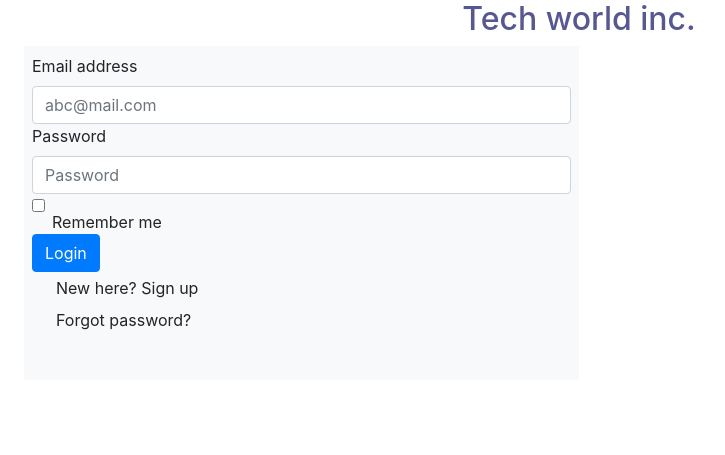
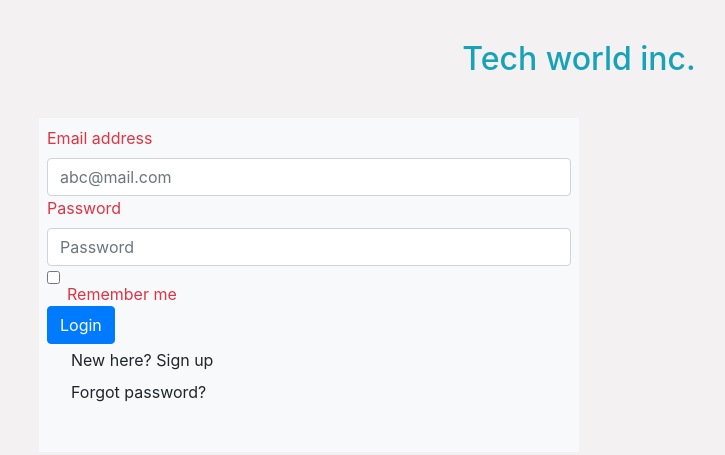
Before and after one commit to KenIyanya/login-page, a plain HTML site: page index.html in a window 1280 px wide. Shown: the whole page, without its empty margins (61-786 px from the left). Drawn offline with nearby package versions, Linux system fonts and the light colour scheme.

Commit message:
Update index.html

```diff
--- a/index.html
+++ b/index.html
@@ -7,15 +7,16 @@
   <script src="https://cdn.jsdelivr.net/npm/vue@2.6.11"></script>
   <link rel="stylesheet" href="https://stackpath.bootstrapcdn.com/bootstrap/4.4.1/css/bootstrap.min.css" integrity="sha384-Vkoo8x4CGsO3+Hhxv8T/Q5PaXtkKtu6ug5TOeNV6gBiFeWPGFN9MuhOf23Q9Ifjh" crossorigin="anonymous">
   <style>
-    .title{text-align: center; color: rgb(87, 87, 145);}
+  body{background-color: rgb(243, 241, 241); margin: 0.5em;}
+    h2{text-align: center; padding: 1em;}
   </style>
 </head>
-<body>
-  <h2 class="title">Tech world inc.</h2>
+<body class="container">
+  <h2 class="text-info">Tech world inc.</h2>
   <div id="app" class="container d-flex bd-highlight" style="height: 350px;">
 
-    <div id="form" class="form-group p-2 w-50 bd-highlight bg-light " >
-      <label for="exampleDropdownFormEmail1">Email address</label>
+    <div id="form" class="form-group p-2 w-50 bd-highlight bg-light text-danger" >
+      <label for="exampleDropdownFormEmail1" >Email address</label>
       <input type="email" v-model="email" placeholder="abc@mail.com" class="form-control ">
       <label for="exampleDropdownFormPassword1">Password</label>
       <input type="password" v-model="password" placeholder="Password" class="form-control">
@@ -35,6 +36,7 @@
 
 
    <div id="result" class="p-2 flex-shrink-1 bd-highlight" style="height: 100px; width: 200px;">
+    <h5>{{loginDetails}}</h5>
       {{showemail}}
       <p></p>
       {{showpassword}}
@@ -50,12 +52,14 @@
           email: '',
           password: '',
           showemail: '',
-          showpassword: ''
+          showpassword: '',
+          loginDetails: ''
         }
 
       },
       methods: {
           show(){
+            this.loginDetails = "Your login details"
             this.showemail = "Email: " + this.email
             this.showpassword = "Password: " + this.password
           }
```
